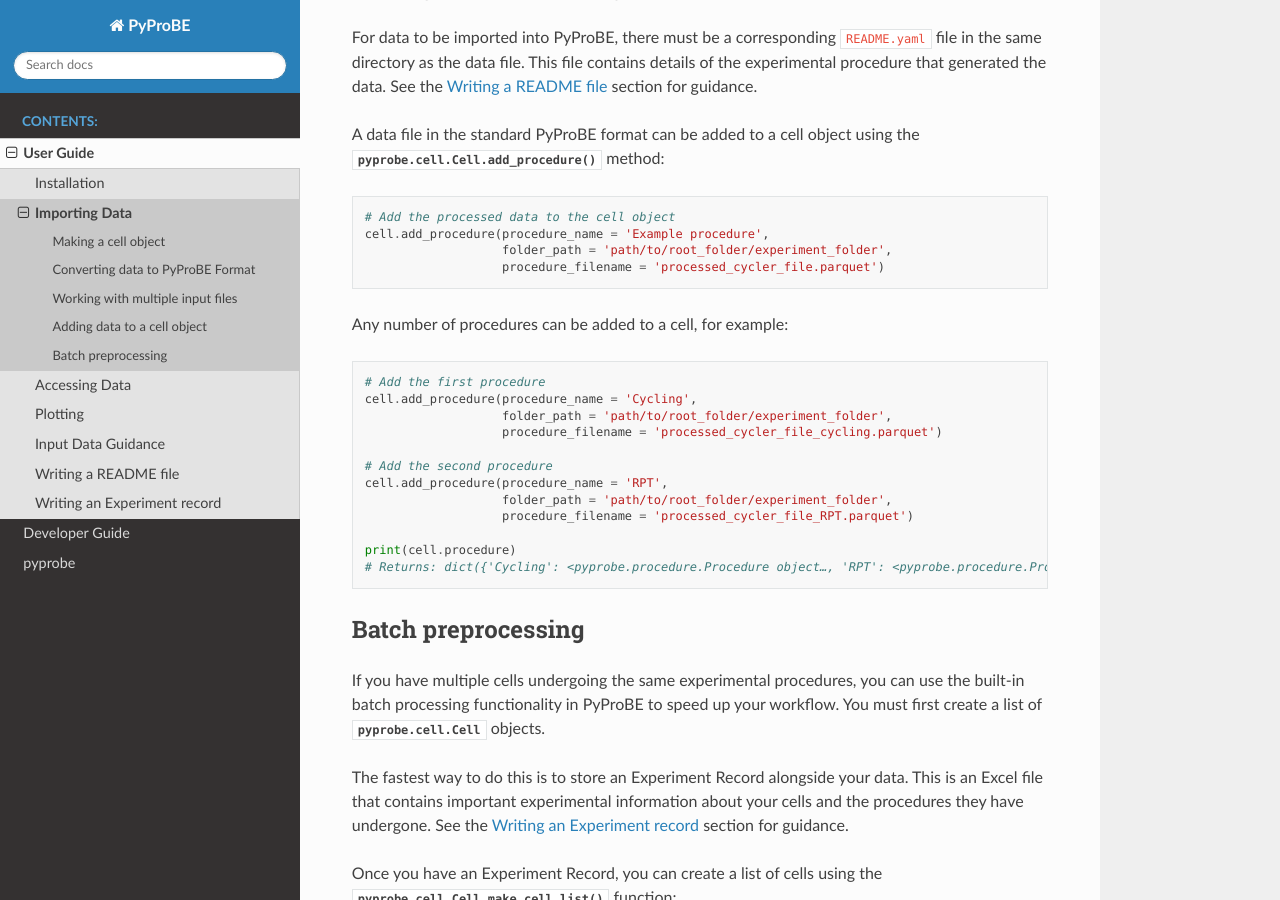
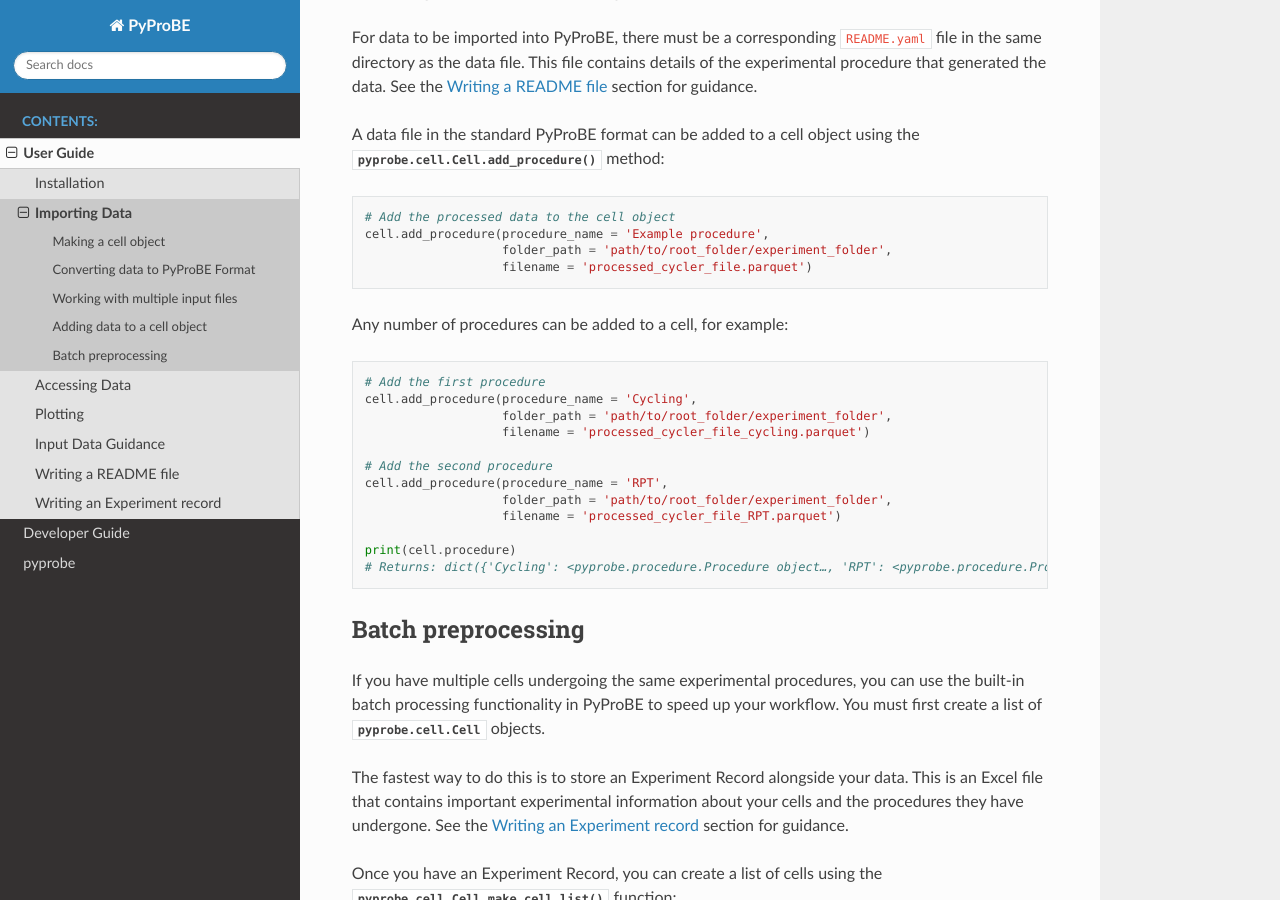
Before and after one commit to ImperialCollegeLondon/PyProBE, a Sphinx documentation site: the page built from docs/source/importing_data.rst, in a window 1280 px wide and 900 px high, scrolled down 1730 px. Built offline with Sphinx 7.4.7 and the Read the Docs theme 2.0.0, drawn with Linux system fonts in a browser that asks for light colours.

Commit message:
Correct error in docs, add_procedure has no attribute procedure_filename

```diff
--- a/docs/source/importing_data.rst
+++ b/docs/source/importing_data.rst
@@ -95,7 +95,7 @@
    # Add the processed data to the cell object
    cell.add_procedure(procedure_name = 'Example procedure',
                       folder_path = 'path/to/root_folder/experiment_folder',
-                      procedure_filename = 'processed_cycler_file.parquet')
+                      filename = 'processed_cycler_file.parquet')
 
 Any number of procedures can be added to a cell, for example:
 
@@ -104,12 +104,12 @@
    # Add the first procedure
    cell.add_procedure(procedure_name = 'Cycling',
                       folder_path = 'path/to/root_folder/experiment_folder',
-                      procedure_filename = 'processed_cycler_file_cycling.parquet')
+                      filename = 'processed_cycler_file_cycling.parquet')
 
    # Add the second procedure
    cell.add_procedure(procedure_name = 'RPT',
                       folder_path = 'path/to/root_folder/experiment_folder',
-                      procedure_filename = 'processed_cycler_file_RPT.parquet')
+                      filename = 'processed_cycler_file_RPT.parquet')
 
    print(cell.procedure)
    # Returns: dict({'Cycling': <pyprobe.procedure.Procedure object…, 'RPT': <pyprobe.procedure.Procedure object…})
```
